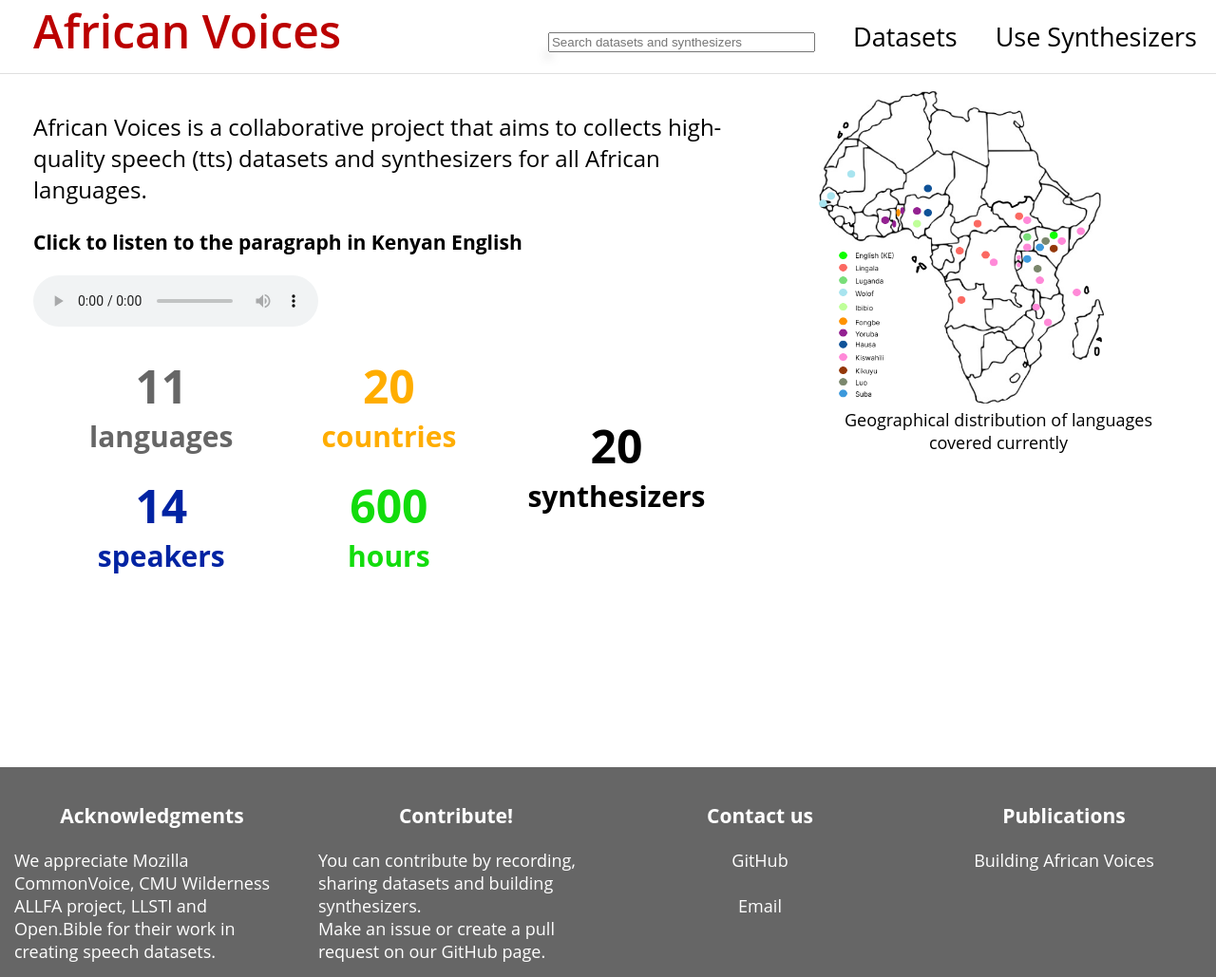
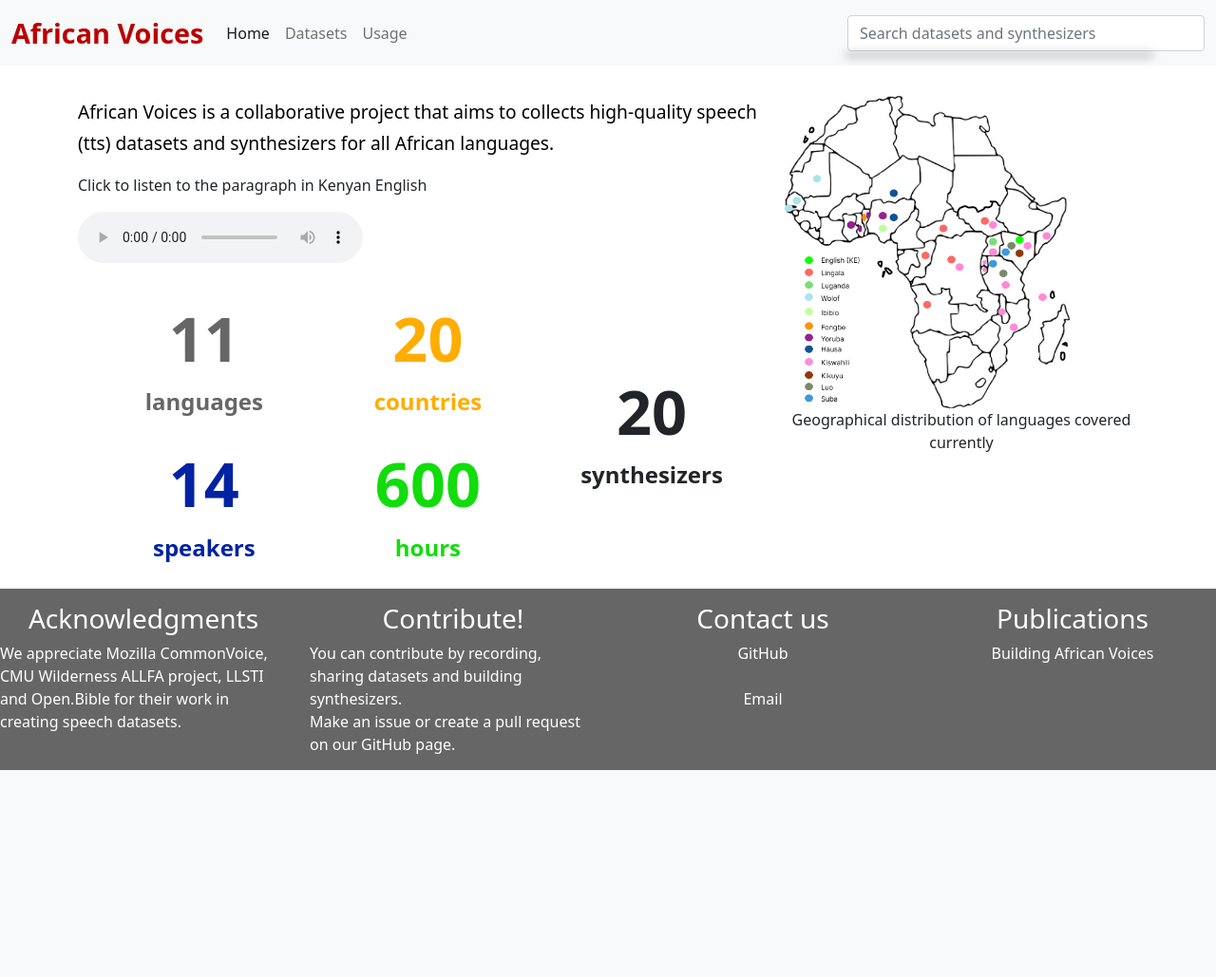
Before and after one commit to Pogayo/african-voices-web, a Django app: page / in a window 1280 px wide. Shown: the whole page at 95% size. After the commit the page ends 811 px from the top, so only its background shows below. Run offline with Django 4.2, Linux system fonts and the light colour scheme; data comes from the database, SQL or seed files in the repository.

Commit message:
made hompeage responsive

```diff
--- a/app/static/app/style.css
+++ b/app/static/app/style.css
@@ -1,11 +1,15 @@
+html, body { height: 100%;}
+
+body > footer {
+  position: sticky;
+  top: 100vh;
+}
 
 #home-logotext {
 
     font-style: normal;
     font-weight: 600;
-    font-size: 48px;
-    line-height: 65px;
-    padding: 15px;
+    font-size: 1.8em;
     color: #BB0000;
     text-decoration: none;
 }
@@ -17,15 +21,13 @@
 }
 
 #map-wrapper {
-    float: right;
-    width: 30%
-
+    width: 100%
 }
 
 #home-exp {
     font-style: normal;
     font-weight: 400;
-    font-size: 24px;
+    font-size: 1.2em;
     line-height: 33px;
     color: #000000;
 }
@@ -98,16 +100,12 @@ footer {
 body {
     padding: 0;
     margin: 0;
-    font-family: 'Open Sans';
     box-sizing: content-box;
     min-height: 100%;
-    font-size: 18px;
 }
 
 #home-stats {
     display: grid;
-    /*flex-direction: row;*/
-    /*flex-flow: row wrap;*/
     grid-template-columns: 0.66fr 0.33fr;
     align-items: center;
     flex: 1;
@@ -117,51 +115,69 @@ body {
     text-align: center;
 }
 
+#home-stats > .col{
+    display: grid;
+    grid-template-columns: 1fr 1fr;
+}
+
 .home-stats-item {
     padding: 10px 5px;
-    dislay: flex;
     flex: 1;
     min-width: 0;
-    font-size: 30px
+    font-size: 1.5em;
+}
+
+.home-stats-item span{
+    font-size: 2.7em;
+}
+
+.home-container{
+    display: grid;
+    grid-template-columns: 8fr 4fr;
+}
+
+.home-container > img{
+    width: 400px;
+}
+
+@media only screen and (max-width:970px) {
+    .home-container{
+        grid-template-columns: 1fr;
+    }
+
+    #home-stats {
+        grid-template-columns: 1fr;
+    }
+}
+
+#searchUL {
+    list-style-type: none;
+    padding: 0;
+    margin: 0;
+    position: fixed;
+    top: 7%;
+    background-color: white;
+    z-index: 50;
+      box-shadow: 0px 2px 10px 2px rgba(136, 136, 136, 0.72);
+    border-radius: 5px;
+    width: 25%;
 
 }
 
-.content {
-    min-height: calc(100vh - 70px);
-    margin-left:20px
-}
-
-
-#myUL {
-    list-style-type: none;
-    padding: 0;
-    margin: 0;
-    position: fixed; /* instead of : position:absolute;*/
-    top: 7%; /* instead of : top:100%;*/
-    background-color: white;
-    /*border: 1px solid black;*/
-    z-index: 50;
-      box-shadow: 0px 2px 10px 2px rgba(136, 136, 136, 0.72);
-    border-radius: 5px;
-
-}
-
-#myUL li a {
-    margin-top: -1px; /* Prevent double borders */
+#searchUL li a {
+    margin-top: -1px;
     padding: 10px;
     text-decoration: none;
     font-size: 18px;
     color: black;
-    display: block;}
+    display: block;
+    width: 100%;
+}
 
 
-#myUL li a:hover:not(.header) {
+#searchUL li a:hover:not(.header) {
     background-color:#FFAD00;
     color: white;
-}
-
-searchInput {
-    padding: 5px 5px;
 }
 
 
@@ -206,7 +222,9 @@ margin-left: auto;
     display: flex;
     flex-direction: column;
     flex-flow: column nowrap;
-    /*align-items: center;*/
-    /*flex: 1;*/
-    /*min-width: 0;*/
 }
+
+
+.main-content{
+    margin-top: 2em;
+}
--- a/app/templates/app/base_generic.html
+++ b/app/templates/app/base_generic.html
@@ -4,26 +4,40 @@
 <head>
     {% block title %}<title>African Voices</title>{% endblock %}
     <link rel="stylesheet" href="{% static 'app/style.css' %}">
+    <link href="https://cdn.jsdelivr.net/npm/bootstrap@5.1.3/dist/css/bootstrap.min.css" rel="stylesheet" integrity="sha384-1BmE4kWBq78iYhFldvKuhfTAU6auU8tT94WrHftjDbrCEXSU1oBoqyl2QvZ6jIW3" crossorigin="anonymous">
+
     <meta charset="utf-8">
     <meta name="viewport" content="width=device-width, initial-scale=1">
     <!--  <link href="https://cdn.jsdelivr.net/npm/bootstrap@5.1.3/dist/css/bootstrap.min.css" rel="stylesheet" integrity="sha384-1BmE4kWBq78iYhFldvKuhfTAU6auU8tT94WrHftjDbrCEXSU1oBoqyl2QvZ6jIW3" crossorigin="anonymous">-->
 </head>
 <body>
 {% block header %}
-    <header>
-        <div class="row site-header">
-            <div class="logo">
-                <a href="/" id="home-logotext"> African Voices</a>
-            </div>
-            <div class="nav">
-
+    <nav class="navbar navbar-expand-lg navbar-light bg-light">
+        <div class="container-fluid">
+          <a class="navbar-brand" id="home-logotext" href="/">African Voices</a>
+          <button class="navbar-toggler" type="button" data-bs-toggle="collapse" data-bs-target="#navbarSupportedContent" aria-controls="navbarSupportedContent" aria-expanded="false" aria-label="Toggle navigation">
+            <span class="navbar-toggler-icon"></span>
+          </button>
+          <div class="collapse navbar-collapse" id="navbarSupportedContent">
+            <ul class="navbar-nav me-auto mb-2 mb-lg-0">
+              <li class="nav-item">
+                <a class="nav-link active" aria-current="page" href="/">Home</a>
+              </li>
+              <li class="nav-item">
+                <a class="nav-link" href="{% url 'datasets' %}">Datasets</a>
+              </li>
+              <li class="nav-item">
+                <a class="nav-link" href="{% url 'flite' %}">Usage</a>
+              </li>
+            </ul>
+            <form class="d-flex">
               <div id="searchbar">
                 <div class="col-md-12">
                     <div class="search-bar">
-                            <input type="text" id="searchInput" onkeyup="searchResults()"
+                        <input class="form-control me-2" type="search" id="searchInput" onkeyup="searchResults()"
                                placeholder="Search datasets and synthesizers"
                                title="Type in a name">
-                            <ul id="myUL">
+                        <ul id="searchUL">
 
                             {% for language in languages %}
                                 <li style="display:none"><a
@@ -35,31 +49,25 @@
                     </div>
                 </div>
             </div>
-                <a href="{% url 'datasets' %}" class="nav-link">
-                    Datasets
-                </a>
-                <a href="{% url 'flite' %}" class="nav-link">
-                    Use Synthesizers
-                </a>
+            </form>
           </div>
         </div>
-
-    </header>
+      </nav>
 {% endblock %}
+<main class="flex-shrink-0">
+    <div class="container main-content">
         {% block sidebar %}<!-- insert default navigation text for every page --> {% endblock %}
         {% block content %}<!-- default content text (typically empty) --> {% endblock %}
+    </div>
+</main>
 {% block footer %}
-    <footer>
+    <footer class="footer">
         <div class="row">
             <div class="footer-logo" id="acknowledge-footer">
                 <h3> Acknowledgments</h3>
 
                 We appreciate Mozilla CommonVoice, CMU Wilderness ALLFA project, LLSTI and Open.Bible for their
                 work in creating speech datasets.
-                <!--                    <p>CMU Wilderness </p>-->
-                <!--                    <p>ALLFA project </p>-->
-                <!--                    <p>LLSTI</p>-->
-                <!--                    <p>Open.Bible </p>-->
 
             </div>
             <div class="footer-logo" id="contibute-footer">
@@ -82,6 +90,8 @@
 {% endblock %}
 
 </body>
+<script src="https://cdn.jsdelivr.net/npm/bootstrap@5.1.3/dist/js/bootstrap.bundle.min.js" integrity="sha384-ka7Sk0Gln4gmtz2MlQnikT1wXgYsOg+OMhuP+IlRH9sENBO0LRn5q+8nbTov4+1p" crossorigin="anonymous"></script>
+
 
 <script>
     var input = document.getElementById("searchInput");
@@ -91,7 +101,7 @@
         var input, filter, ul, li, a, i, txtValue;
         input = document.getElementById("searchInput");
         filter = input.value.toUpperCase();
-        ul = document.getElementById("myUL");
+        ul = document.getElementById("searchUL");
         li = ul.getElementsByTagName("li");
         if (filter.length === 0) {
             for (i = 0; i < li.length; i++) {
--- a/app/templates/app/index.html
+++ b/app/templates/app/index.html
@@ -3,27 +3,24 @@
 {% block title %}<title> AfricanVoices: Home</title>{% endblock %}
 
 {% block content %}
-<div class="content">
+<div class="home-container">
 
-
-<div style="float: left; width:60%; padding: 15px;  ">
+<div>
     <p id="home-exp">
         African Voices is a collaborative project that aims to collects high-quality speech (tts) datasets and
         synthesizers for all African languages.
     </p>
-    <h3>Click to listen to the paragraph in Kenyan English</h3>
+    <p>Click to listen to the paragraph in Kenyan English</p>
     <audio controls>
         <source src="{% static 'app/sample1.mp3' %}" type="audio/mpeg">
         Your browser does not support the audio element.
     </audio>
 
     <div id="home-stats">
-
         <div class="col">
-            <div class="row">
             <div id="num-langs" class="home-stats-item" style="color: #666666;">
 
-                <span id="num-langs-count" style="font-size:48px;">
+                <span id="num-langs-count" >
                     {{ num_langs}}
                 </span><br>
 
@@ -32,18 +29,15 @@
             </div>
             <div id="num-countries" class="home-stats-item" style="color:#FFAD00;">
 
-                <span id="num-countries-count" style="font-size:48px;">
+            <span id="num-countries-count" >
                 {{ num_countries }}
             </span><br>
                 countries
             </div>
 
-            </div>
-
-            <div class="row">
             <div id="num-speakers" class="home-stats-item" style="color: #0023A3">
 
-                <span id="num-speakers-count" style="font-size:48px;">
+                <span id="num-speakers-count" >
                     {{ num_speakers}}
                 </span><br>
                     speakers
@@ -51,7 +45,7 @@
                 </div>
                 <div id="num-hours" class="home-stats-item"  style="color:  #12DC0C;">
 
-                <span id="num-hours-count" style="font-size:48px;">
+                <span id="num-hours-count" >
                     {{ num_hours }}
                 </span><br>
                     hours
@@ -61,12 +55,10 @@
 
         </div>
 
-        </div>
-
 
     <div id="num-synthesizers" class="home-stats-item">
 
-                <span id="num-synthesizers-count" style="font-size:48px;">
+                <span id="num-synthesizers-count" >
                     {{ num_synthesizers }}
                 </span><br>
         synthesizers
@@ -83,8 +75,6 @@
     <figcaption style="text-align: center">Geographical distribution of languages covered currently</figcaption>
 </figure>
 
-
-
 </div>
 
 {% endblock %}
```
Lines whose indentation alone changed are shown as unchanged.
